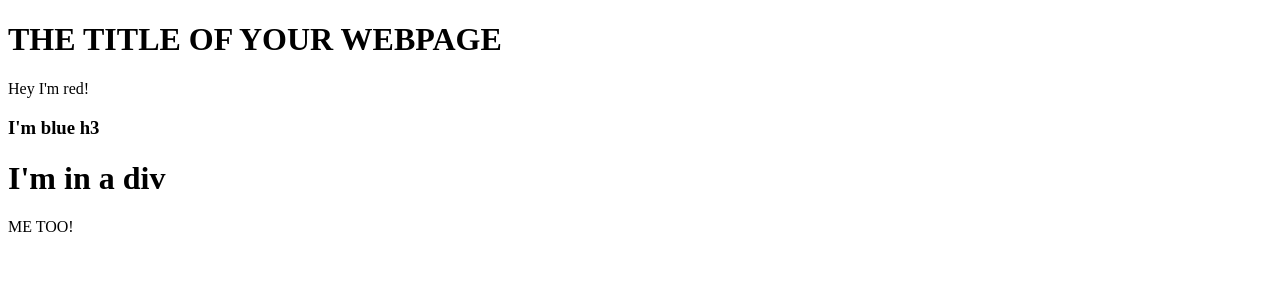
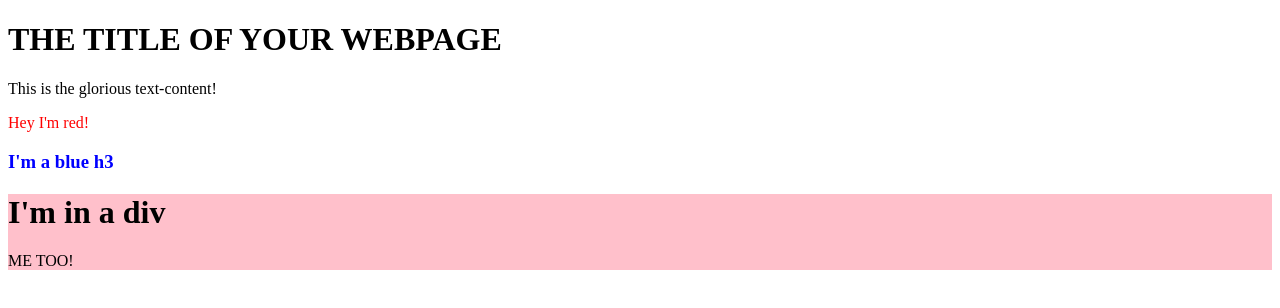
Before and after one commit to ZadkielCerrada/TOP-DOM-Manipulation---Events, a plain HTML site: page createElement/index.html in a window 1280 px wide. Drawn offline with Linux system fonts and the light colour scheme.

Commit message:
createElement ans

```diff
--- a/createElement/app.js
+++ b/createElement/app.js
@@ -1,13 +1,35 @@
-// query selectors
+const container = document.querySelector("#container");
 
-// const container = document.querySelector("#container");
-// const content = document.querySelector(".content");
-// const pRed = document.querySelector("#p-red");
-// const h3Blue = document.querySelector("#h3-blue");
-// const divPink = document.querySelector("#div-pink");
+const content = document.createElement("div");
+content.classList.add("content");
+content.textContent = "This is the glorious text-content!";
 
-// document.getElementById("p-red").style.color = "red";
-// document.getElementById("h3-blue").style.color = "blue";
-// document.getElementById("div-pink").style.backgroundColor = "pink";
+const pRed = document.createElement("p");
+pRed.classList.add("p-red");
+pRed.textContent = "Hey I'm red!";
 
-// --------------------------------------------------------
+const h3Blue = document.createElement("h3");
+h3Blue.classList.add("h3-blue");
+h3Blue.textContent = "I'm a blue h3";
+
+const divPink = document.createElement("div");
+divPink.classList.add("div-pink");
+
+const divPinkH1 = document.createElement("h1");
+divPinkH1.classList.add("div-pink-h1");
+divPinkH1.textContent = "I'm in a div";
+
+const divPinkP = document.createElement("p");
+divPinkP.classList.add("div-pink-p");
+divPinkP.textContent = "ME TOO!";
+
+container.appendChild(content);
+container.appendChild(pRed);
+container.appendChild(h3Blue);
+container.appendChild(divPink);
+divPink.appendChild(divPinkH1);
+divPink.appendChild(divPinkP);
+
+pRed.style.color = "red";
+h3Blue.style.color = "blue";
+divPink.style.backgroundColor = "pink";
--- a/createElement/index.html
+++ b/createElement/index.html
@@ -8,15 +8,7 @@
     </head>
     <body>
         <h1>THE TITLE OF YOUR WEBPAGE</h1>
-        <div id="container">
-            <div class="content"></div>
-            <p id="p-red">Hey I'm red!</p>
-            <h3 id="h3-blue">I'm blue h3</h3>
-            <div id="div-pink">
-                <h1>I'm in a div</h1>
-                <p>ME TOO!</p>
-            </div>
-        </div>
+        <div id="container"></div>
     </body>
     <script src="./app.js"></script>
 </html>
```
Also changed, not shown: querySelectors/app.js (+8 -12 lines).
